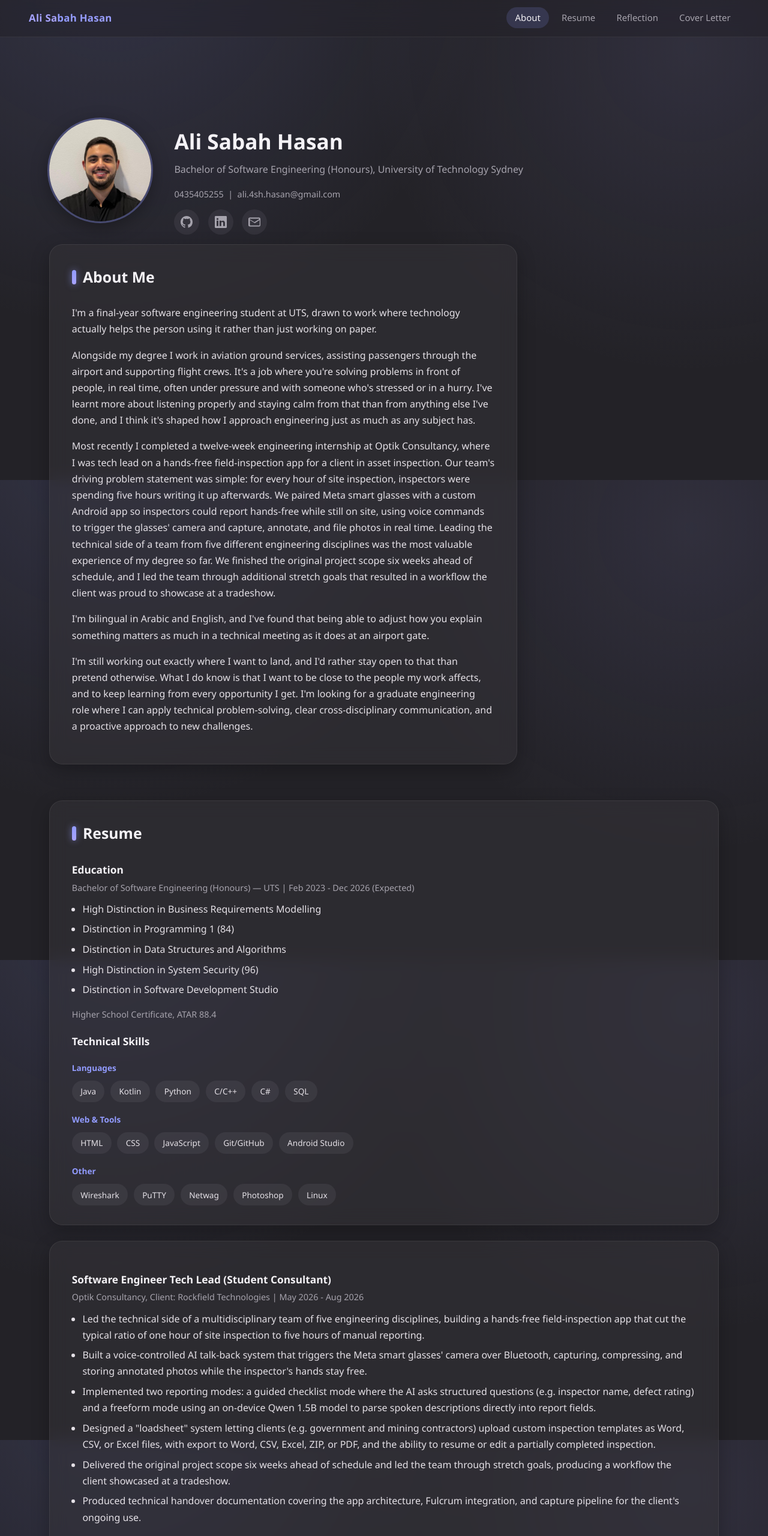
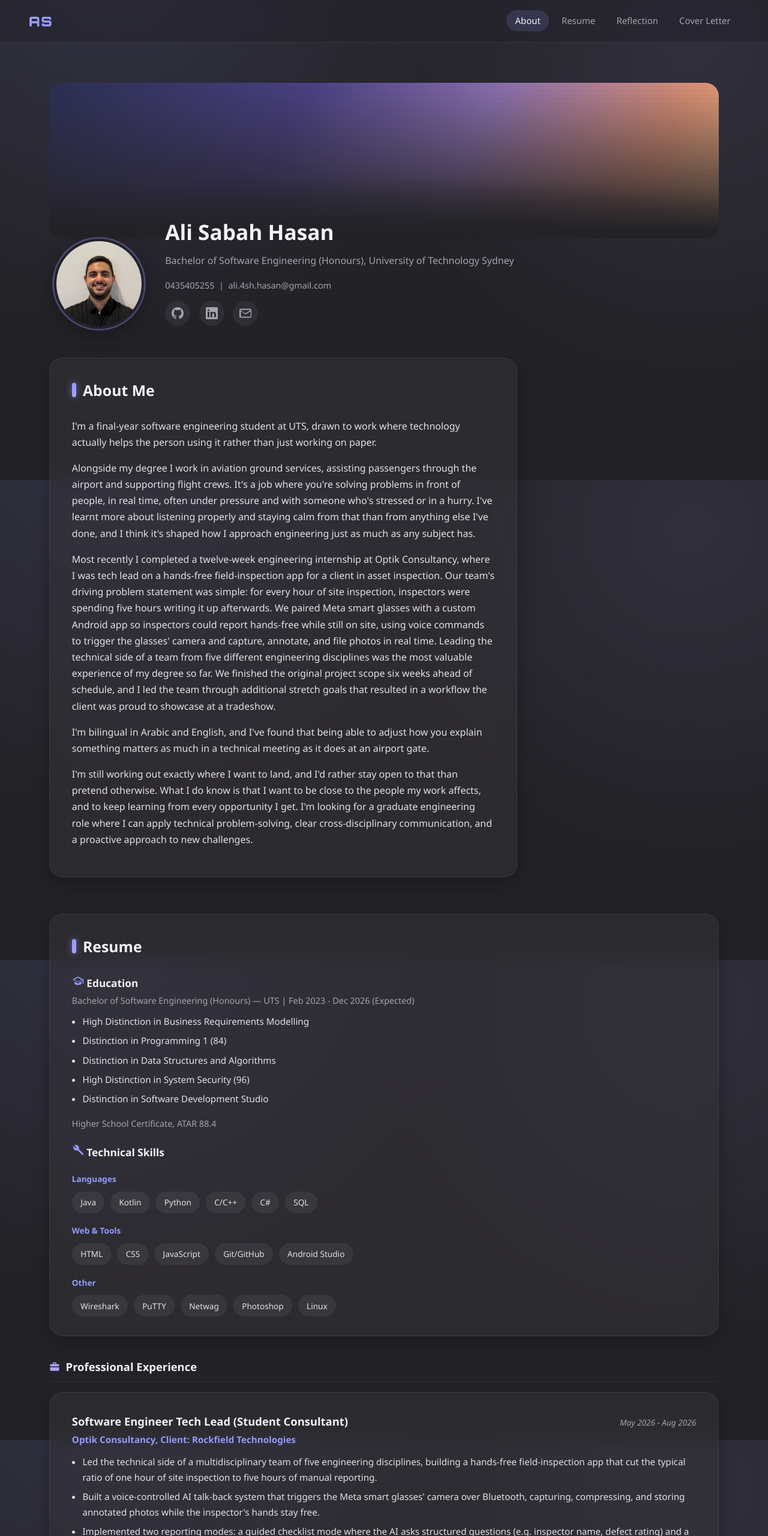
Before and after one commit to Vin-Renoux/Vin-Renoux.github.io, a plain HTML site: page index.html in a window 1280 px wide. Shown: the top 2560 px of the page at 60% size. Drawn offline with Linux system fonts and the light colour scheme.

Commit message:
css changes

```diff
--- a/index.html
+++ b/index.html
@@ -3,11 +3,12 @@
 <head>
 <meta charset="UTF-8">
 <title>Ali Sabah Hasan | ePortfolio</title>
+<link rel="preconnect" href="https://fonts.googleapis.com">
 <link rel="stylesheet" href="style.css">
 </head>
 <body>
     <nav class="navbar">
-      <div class="nav-title">Ali Sabah Hasan</div>
+      <div class="nav-title">AS</div>
       <button class="nav-toggle" aria-label="Toggle navigation">&#9776;</button>
       <ul class="nav-links">
         <li><a href="#about">About</a></li>
@@ -22,6 +23,11 @@
 
     <!-- ABOUT -->
     <section id="about">
+      <div class="hero-banner">
+        <!-- Optional: replace this gradient with a real photo by adding
+             background-image: url('assets/hero-bg.jpg'); background-size: cover; background-position: center;
+             to .hero-banner in style.css -->
+      </div>
       <div class="hero">
         <div class="hero-photo">
           <img src="assets/profile.jpg" alt="Ali Sabah Hasan">
@@ -51,7 +57,7 @@
         </div>
       </div>
 
-      <div class="card prose">
+      <div class="card prose" style="margin-top: 2rem;">
         <h2 class="section-title">About Me</h2>
         <p>I'm a final-year software engineering student at UTS, drawn to work where technology actually helps the person using it rather than just working on paper.</p>
         <p>Alongside my degree I work in aviation ground services, assisting passengers through the airport and supporting flight crews. It's a job where you're solving problems in front of people, in real time, often under pressure and with someone who's stressed or in a hurry. I've learnt more about listening properly and staying calm from that than from anything else I've done, and I think it's shaped how I approach engineering just as much as any subject has.</p>
@@ -65,7 +71,8 @@
     <section id="resume">
       <div class="card">
         <h2 class="section-title">Resume</h2>
-          <h3>Education</h3>
+
+        <h3><svg class="section-icon" viewBox="0 0 24 24"><path d="M12 3 1 9l11 6 9-4.91V17h2V9L12 3zm0 10.5L4.5 9.5 12 5.5l7.5 4-7.5 4zM5 13.18v3.64c0 1.5 3.13 3.18 7 3.18s7-1.68 7-3.18v-3.64l-7 3.82-7-3.82z"/></svg> Education</h3>
         <p class="meta">Bachelor of Software Engineering (Honours) &mdash; UTS | Feb 2023 - Dec 2026 (Expected)</p>
         <ul class="bullets">
           <li>High Distinction in Business Requirements Modelling</li>
@@ -75,8 +82,8 @@
           <li>Distinction in Software Development Studio</li>
         </ul>
         <p class="meta">Higher School Certificate, ATAR 88.4</p>
-        <div>
-          <h3>Technical Skills</h3>
+
+        <h3><svg class="section-icon" viewBox="0 0 24 24"><path d="M22.7 19l-9.1-9.1c.9-2.3.4-5-1.5-6.9-2-2-5-2.4-7.4-1.3l4.1 4.1L7.1 7.5 3 3.4C1.9 5.8 2.3 8.8 4.3 10.8c1.9 1.9 4.6 2.4 6.9 1.5l9.1 9.1c.4.4 1 .4 1.4 0l1-1c.4-.4.4-1 0-1.4z"/></svg> Technical Skills</h3>
         <span class="chip-group-label">Languages</span>
         <div class="chip-row">
           <span class="chip">Java</span><span class="chip">Kotlin</span><span class="chip">Python</span>
@@ -93,11 +100,15 @@
           <span class="chip">Photoshop</span><span class="chip">Linux</span>
         </div>
       </div>
-      </div>
+
+      <div class="group-heading"><svg viewBox="0 0 24 24"><path d="M10 2a2 2 0 0 0-2 2v2H4a2 2 0 0 0-2 2v3h20V8a2 2 0 0 0-2-2h-4V4a2 2 0 0 0-2-2h-4zm0 2h4v2h-4V4zM2 13v6a2 2 0 0 0 2 2h16a2 2 0 0 0 2-2v-6H2z"/></svg> Professional Experience</div>
 
       <div class="card">
-        <h3>Software Engineer Tech Lead (Student Consultant)</h3>
-        <p class="meta">Optik Consultancy, Client: Rockfield Technologies | May 2026 - Aug 2026</p>
+        <div class="job-header">
+          <h3 class="job-title" style="margin-top:0;">Software Engineer Tech Lead (Student Consultant)</h3>
+          <span class="job-date">May 2026 - Aug 2026</span>
+        </div>
+        <p class="job-company">Optik Consultancy, Client: Rockfield Technologies</p>
         <ul class="bullets">
           <li>Led the technical side of a multidisciplinary team of five engineering disciplines, building a hands-free field-inspection app that cut the typical ratio of one hour of site inspection to five hours of manual reporting.</li>
           <li>Built a voice-controlled AI talk-back system that triggers the Meta smart glasses' camera over Bluetooth, capturing, compressing, and storing annotated photos while the inspector's hands stay free.</li>
@@ -110,11 +121,12 @@
 
       <div class="card grid-2">
         <div>
-          <h3>Passenger Services Agent</h3>
-          <p class="meta">
-            <span class="status-dot"></span><span class="status-text">Currently working here</span>
-          </p>
-          <p class="meta">Tailored Workforce | 09/2024 - Current</p>
+          <div class="job-header">
+            <h3 class="job-title" style="margin-top:0;">Passenger Services Agent</h3>
+            <span class="job-date">09/2024 - Current</span>
+          </div>
+          <p class="job-company">Tailored Workforce</p>
+          <p class="meta"><span class="status-dot"></span><span class="status-text">Currently working here</span></p>
           <ul class="bullets">
             <li>Delivered high-quality customer service to passengers with diverse needs, including wheelchair assistance, baggage handling, and security processes.</li>
             <li>Ensured strict compliance with airport rules, aviation standards, and government regulations in a safety-critical environment.</li>
@@ -122,7 +134,7 @@
           </ul>
         </div>
         <div>
-          <h3>Relevant Skills</h3>
+          <h3 style="margin-top:0;">Relevant Skills</h3>
           <ul class="bullets">
             <li><strong>Customer Service:</strong> Effectively addressing client needs and resolving issues promptly.</li>
             <li><strong>Bilingual Communication:</strong> Fluent in both Arabic and English.</li>
@@ -133,11 +145,14 @@
         </div>
       </div>
 
-      <h3 style="margin: 0.5rem 0 1rem 0;">Projects</h3>
+      <div class="group-heading"><svg class="section-icon" viewBox="0 0 24 24"><path d="M10 4H2v16h20V6H12l-2-2z"/></svg> Projects</div>
       <div class="grid-2">
         <div class="card">
-          <h3>ScamShark (Anti-Scam SMS App)</h3>
-          <p class="meta">University of Technology Sydney | 02/2025 - 06/2025</p>
+          <div class="job-header">
+            <h3 class="job-title project-title-scamshark" style="margin-top:0;">Scam<span>Shark</span></h3>
+            <span class="job-date">02/2025 - 06/2025</span>
+          </div>
+          <p class="job-company" style="color: var(--scamshark-blue);">Anti-Scam SMS App &mdash; UTS</p>
           <ul class="bullets">
             <li>Designed and developed an Android application named ScamShark to warn users of scam SMS messages, focusing on user safety and digital literacy.</li>
             <li>Collaborated within a cross-functional team using SCRUM methodology, Jira for task management, and regular feedback loops with clients.</li>
@@ -145,8 +160,11 @@
           </ul>
         </div>
         <div class="card">
-          <h3>FixMate &mdash; Tradie Quoting Automation App</h3>
-          <p class="meta">University of Technology Sydney | 08/2025 - 11/2025</p>
+          <div class="job-header">
+            <h3 class="job-title project-title-fixmate" style="margin-top:0;"><span class="fix">Fix</span><span class="mate">Mate</span></h3>
+            <span class="job-date">08/2025 - 11/2025</span>
+          </div>
+          <p class="job-company" style="color: var(--fixmate-orange);">Tradie Quoting Automation App &mdash; UTS</p>
           <ul class="bullets">
             <li>Developed backend infrastructure for a tradie quoting application designed to streamline manual inspection workflows and automate pricing through supplier data integration.</li>
             <li>Built RESTful API endpoints using Node.js and Express.js to handle image uploads, linking each photo to a job record in a Supabase PostgreSQL database.</li>
@@ -163,7 +181,7 @@
         <h2 class="section-title">Reflection</h2>
         <p class="subtitle">Optik Consultancy Internship (Tech Lead, Student Consultant)</p>
 
-        <h3>What were your expectations before you joined?</h3>
+        <h3 style="margin-top:0;">What were your expectations before you joined?</h3>
         <p>Honestly, I expected it to be a drag. Friends who had done the last round described it as something to get through for the sake of having one on your record, and said the value came down to luck: whether you got a good client and a good group. I planned to complete it, do it well, and move on.</p>
 
         <h3>What was the reality?</h3>
@@ -202,7 +220,7 @@
         <p>Dear Hiring Manager,</p>
         <p>I am writing to apply for a graduate engineering position in the Industrus Engineering Graduate Program. As a penultimate-year Software Engineering student at UTS, I have led a multidisciplinary team on a client-facing prototype, built full-stack applications from concept to delivery, and worked in fast-paced, people-facing environments. I believe this combination has prepared me to contribute across your rotating project roles and divisions. Below I address the selection criteria.</p>
 
-        <h3>A commitment to ethical conduct and accountability</h3>
+        <h3 style="margin-top:1.3rem;">A commitment to ethical conduct and accountability</h3>
         <p>During my internship at Optik Consultancy, our team was building a hands-free field-inspection app for a client using Meta smart glasses and a custom Android app. Several assumptions that had held up in indoor testing failed once we tested outdoors. Rather than smoothing over these gaps in our reporting, I made sure the technical handover documentation to the client accurately reflected what worked, what didn't, and why. This meant flagging shortcomings that could have made our results look less polished. The client appreciated the honesty and used the documentation to plan the next phase of the project with realistic expectations, reinforcing to me that accurate reporting matters more than a good-looking result.</p>
 
         <h3>Ability to effectively communicate with engineers and stakeholders from different fields</h3>
--- a/style.css
+++ b/style.css
@@ -1,3 +1,5 @@
+@import url('https://fonts.googleapis.com/css2?family=Orbitron:wght@700;900&display=swap');
+
 :root {
   --bg: #232227;
   --bg-soft: #2a292e;
@@ -12,6 +14,9 @@
   --online: #23a55a;
   --radius: 22px;
   --glass-border: rgba(229,225,231,0.08);
+  --scamshark-blue: #4f8fd4;
+  --scamshark-pale: #cfe4fa;
+  --fixmate-orange: #f2811d;
 }
 * { box-sizing: border-box; }
 html { scroll-behavior: smooth; }
@@ -37,7 +42,8 @@ body {
   position: sticky; top: 0; z-index: 30;
 }
 .nav-title {
-  font-weight: 700; font-size: 1.05rem; letter-spacing: 0.3px;
+  font-family: 'Orbitron', sans-serif;
+  font-weight: 900; font-size: 1.4rem; letter-spacing: 1.5px;
   background: linear-gradient(90deg, var(--accent), var(--accent2));
   -webkit-background-clip: text; background-clip: text; color: transparent;
   background-size: 200% auto;
@@ -55,23 +61,46 @@ body {
 .nav-links a.active { color: var(--heading); background: rgba(146,155,255,0.16); }
 .nav-toggle { display: none; background: none; border: none; color: var(--heading); font-size: 1.4rem; cursor: pointer; }
 
-.container { max-width: 1180px; margin: 0 auto; padding: 2.5rem 2rem 2rem; }
+.container { max-width: 1180px; margin: 0 auto; padding: 0 2rem 2rem; }
 .prose { max-width: 780px; }
 
 section { padding-top: 2.2rem; }
 
-.hero { display: flex; align-items: center; gap: 2.4rem; flex-wrap: wrap; padding: 2.5rem 0 1rem; }
+/* HERO BANNER */
+.hero-banner {
+  position: relative;
+  height: 260px;
+  margin: 2rem 0 0;
+  border-radius: var(--radius);
+  overflow: hidden;
+  background:
+    linear-gradient(180deg, rgba(35,34,39,0) 0%, var(--bg) 95%),
+    linear-gradient(120deg, #2b2f52 0%, #4a4183 35%, #8a6fae 60%, #d98e73 85%, #f2b880 100%);
+}
+.hero-banner::after {
+  content: '';
+  position: absolute; inset: 0;
+  background:
+    radial-gradient(ellipse 70% 40% at 50% 100%, rgba(35,34,39,0.9), transparent),
+    repeating-linear-gradient(180deg, transparent 0 6px, rgba(0,0,0,0.03) 6px 7px);
+}
+.hero {
+  display: flex; align-items: flex-end; gap: 2.2rem; flex-wrap: wrap;
+  margin-top: -70px; padding: 0 0.5rem 1rem; position: relative; z-index: 2;
+}
 .hero-photo {
-  width: 170px; height: 170px; border-radius: 50%;
+  width: 150px; height: 150px; border-radius: 50%;
   background: var(--card-solid);
   display: flex; align-items: center; justify-content: center;
   color: var(--muted); font-size: 0.8rem; text-align: center;
   overflow: hidden; flex-shrink: 0;
+  border: 4px solid var(--bg);
   box-shadow: 0 0 0 3px rgba(146,155,255,0.35), 0 8px 30px rgba(0,0,0,0.35);
   transition: box-shadow 0.3s ease;
 }
 .hero-photo:hover { box-shadow: 0 0 0 4px rgba(146,155,255,0.55), 0 8px 30px rgba(0,0,0,0.4); }
 .hero-photo img { width: 100%; height: 100%; object-fit: cover; display: block; }
+.hero-text { padding-bottom: 0.3rem; }
 .hero-text h1 { margin-bottom: 0.2rem; font-size: 2.2rem; color: var(--heading); }
 .subtitle { color: var(--muted); margin-top: 0; margin-bottom: 1rem; }
 
@@ -96,10 +125,22 @@ h2.section-title::before {
   border-radius: 4px; display: inline-block;
   box-shadow: 0 0 12px rgba(146,155,255,0.6);
 }
-h3 { font-size: 1.08rem; margin-bottom: 0.2rem; color: var(--heading); }
+.section-icon { width: 20px; height: 20px; fill: var(--accent); flex-shrink: 0; }
+
+.group-heading {
+  display: flex; align-items: center; gap: 0.6rem;
+  font-size: 1.15rem; font-weight: 700; color: var(--heading);
+  margin: 2.2rem 0 1.1rem;
+  padding-bottom: 0.5rem;
+  border-bottom: 1px solid var(--glass-border);
+}
+.group-heading svg { width: 18px; height: 18px; fill: var(--accent2); }
+
+h3 { font-size: 1.08rem; margin-bottom: 0.2rem; color: var(--heading); margin-top: 1.3rem; }
+h3:first-child { margin-top: 0; }
 .meta { color: var(--muted); font-size: 0.9rem; margin: 0 0 0.6rem 0; }
 ul.bullets { margin-top: 0.4rem; padding-left: 1.1rem; }
-ul.bullets li { margin-bottom: 0.4rem; }
+ul.bullets li { margin-bottom: 0.4rem; font-size: 0.95rem; color: var(--text); }
 p { color: var(--text); }
 
 .card {
@@ -117,8 +158,19 @@ p { color: var(--text); }
 .card.visible { opacity: 1; transform: translateY(0); }
 .card:hover { border-color: rgba(146,155,255,0.25); box-shadow: 0 14px 36px rgba(0,0,0,0.32); }
 
-.grid-2 { display: grid; grid-template-columns: 1fr 1fr; gap: 1.6rem; }
-.grid-3 { display: grid; grid-template-columns: repeat(3, 1fr); gap: 1.6rem; }
+.grid-2 { display: grid; grid-template-columns: 1fr 1fr; gap: 1.6rem; align-items: start; }
+.grid-3 { display: grid; grid-template-columns: repeat(3, 1fr); gap: 1.6rem; align-items: start; }
+.grid-2 > div { margin: 0; }
+.grid-2 h3, .grid-3 h3 { margin-top: 0; }
+
+/* JOB ENTRY LAYOUT (Khaled-style) */
+.job-header {
+  display: flex; justify-content: space-between; align-items: baseline;
+  flex-wrap: wrap; gap: 0.4rem;
+}
+.job-title { font-size: 1.15rem; font-weight: 700; color: var(--heading); margin: 0; }
+.job-date { font-size: 0.85rem; color: var(--muted); font-style: italic; white-space: nowrap; }
+.job-company { font-size: 0.95rem; color: var(--accent); font-weight: 600; margin: 0.15rem 0 0.7rem; }
 
 .chip-row { display: flex; flex-wrap: wrap; gap: 0.6rem; margin-top: 0.6rem; }
 .chip {
@@ -145,6 +197,11 @@ p { color: var(--text); }
   70% { box-shadow: 0 0 0 9px rgba(35,165,90,0); }
   100% { box-shadow: 0 0 0 0 rgba(35,165,90,0); }
 }
+
+.project-title-scamshark { color: var(--scamshark-pale); }
+.project-title-scamshark span { color: var(--scamshark-blue); }
+.project-title-fixmate .fix { color: var(--fixmate-orange); }
+.project-title-fixmate .mate { color: var(--heading); }
 
 .image-placeholder {
   width: 100%; height: 340px;
@@ -183,9 +240,11 @@ footer { text-align: center; color: var(--muted); font-size: 0.85rem; padding: 2
   }
   .nav-links.open { display: flex; }
   .nav-toggle { display: block; }
-  .hero { flex-direction: column; text-align: center; }
+  .hero { flex-direction: column; align-items: center; text-align: center; margin-top: -50px; }
+  .hero-photo { width: 120px; height: 120px; }
   .social-icons { justify-content: center; }
   .card { padding: 1.5rem; }
-  .container { padding: 2rem 1.2rem; }
+  .container { padding: 0 1.2rem 2rem; }
   .image-placeholder { height: 220px; }
+  .job-header { flex-direction: column; }
 }
```
Also changed, not shown: 1 other file. Lines whose indentation alone changed are shown as unchanged.
